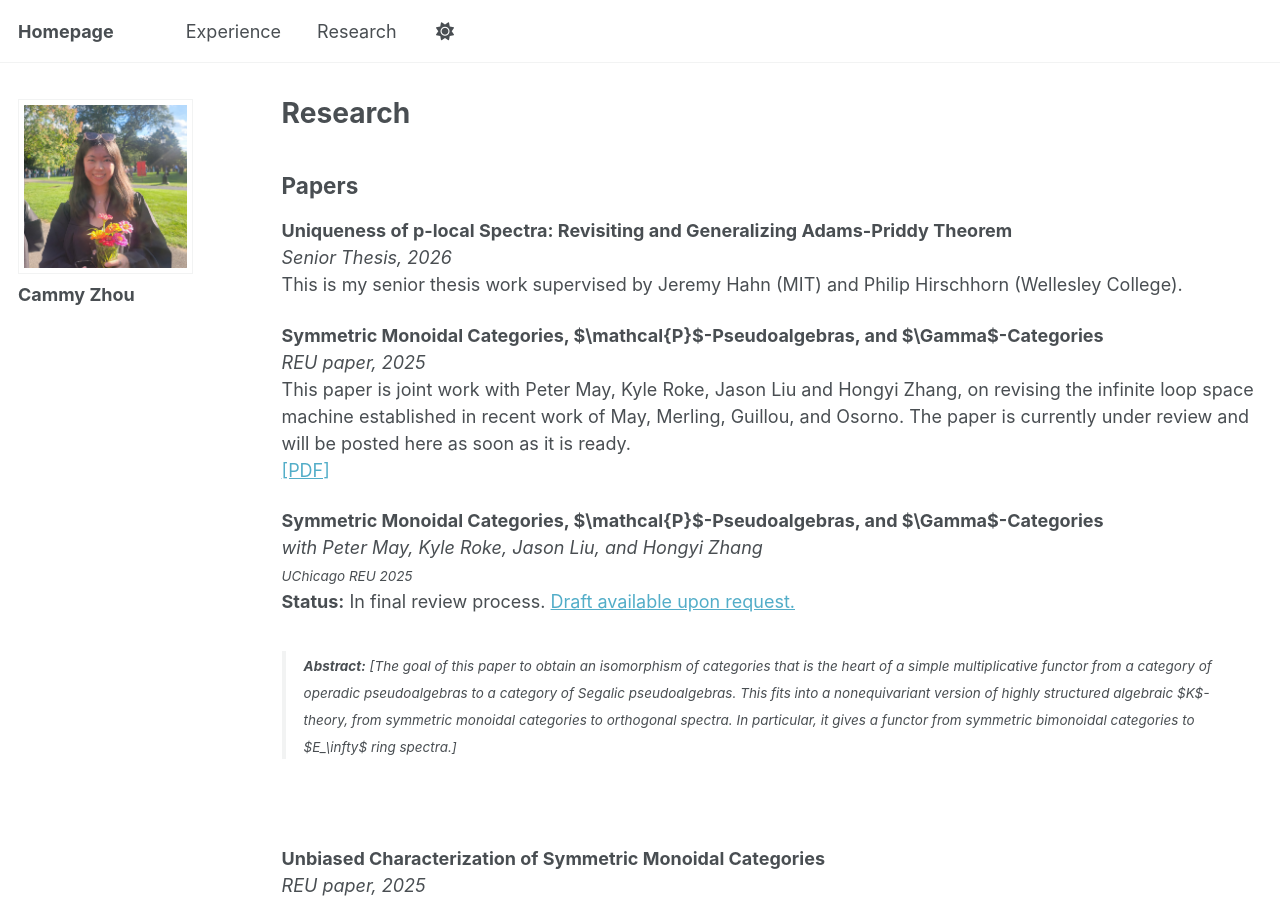
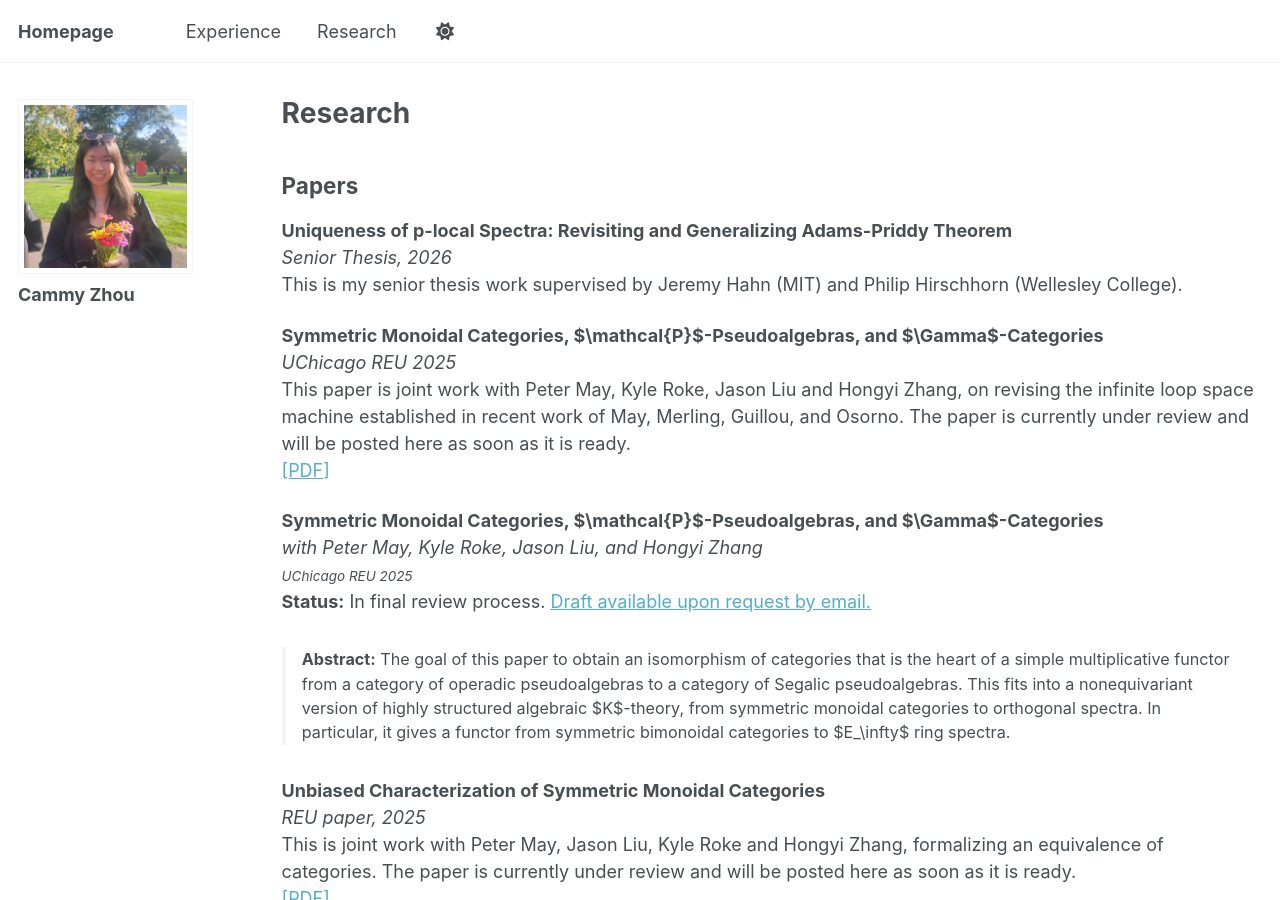
Before and after one commit to cakezhou/cakezhou.github.io, a Jekyll site: the page built from _pages/research.md, in a window 1280 px wide and 900 px high. Built offline with Jekyll 4.4.1, drawn with Linux system fonts in a browser that asks for light colours; a script bundle is joined from its source files by our own code; library files that are not in the unit come from our copies.

Commit message:
Update research.md

```diff
--- a/_pages/research.md
+++ b/_pages/research.md
@@ -12,20 +12,18 @@ author_profile: true
 <br> This is my senior thesis work supervised by Jeremy Hahn (MIT) and Philip Hirschhorn (Wellesley College).
 
 **Symmetric Monoidal Categories, $\mathcal{P}$-Pseudoalgebras, and $\Gamma$-Categories**
-<br> *REU paper, 2025*
+<br> *UChicago REU 2025*
 <br> This paper is joint work with Peter May, Kyle Roke, Jason Liu and Hongyi Zhang, on revising the infinite loop space machine established in recent work of May, Merling, Guillou, and Osorno. The paper is currently under review and will be posted here as soon as it is ready.
 <br> [[PDF]](https://math.uchicago.edu/~may/REU2025/REUPapers/Zhou,Keming.pdf)
 
 **Symmetric Monoidal Categories, $\mathcal{P}$-Pseudoalgebras, and $\Gamma$-Categories**
 <br> *with Peter May, Kyle Roke, Jason Liu, and Hongyi Zhang*
 <br> <small><em>UChicago REU 2025</em></small>
-<br> **Status:** In final review process. <a href="mailto:kz105@wellesley.edu?subject=Request for draft: Rfunctor">Draft available upon request.</a>
-<blockquote>
-  <small>
-    <strong>Abstract:</strong> [The goal of this paper to obtain an isomorphism of categories that is the heart of a simple multiplicative functor from a category of operadic pseudoalgebras to a category of Segalic pseudoalgebras. This fits into a nonequivariant version of highly structured algebraic $K$-theory, from symmetric monoidal categories to orthogonal spectra. In particular, it gives a functor from symmetric bimonoidal categories to $E_\infty$ ring spectra.]
-  </small>
+<br> **Status:** In final review process. <a href="mailto:kz105@wellesley.edu?subject=Request for draft: Rfunctor">Draft available upon request by email.</a>
+
+<blockquote style="font-style: normal; font-size: 0.9em;">
+  <strong>Abstract:</strong> The goal of this paper to obtain an isomorphism of categories that is the heart of a simple multiplicative functor from a category of operadic pseudoalgebras to a category of Segalic pseudoalgebras. This fits into a nonequivariant version of highly structured algebraic $K$-theory, from symmetric monoidal categories to orthogonal spectra. In particular, it gives a functor from symmetric bimonoidal categories to $E_\infty$ ring spectra.
 </blockquote>
-<br>
 
 **Unbiased Characterization of Symmetric Monoidal Categories**
 <br> *REU paper, 2025*
```
